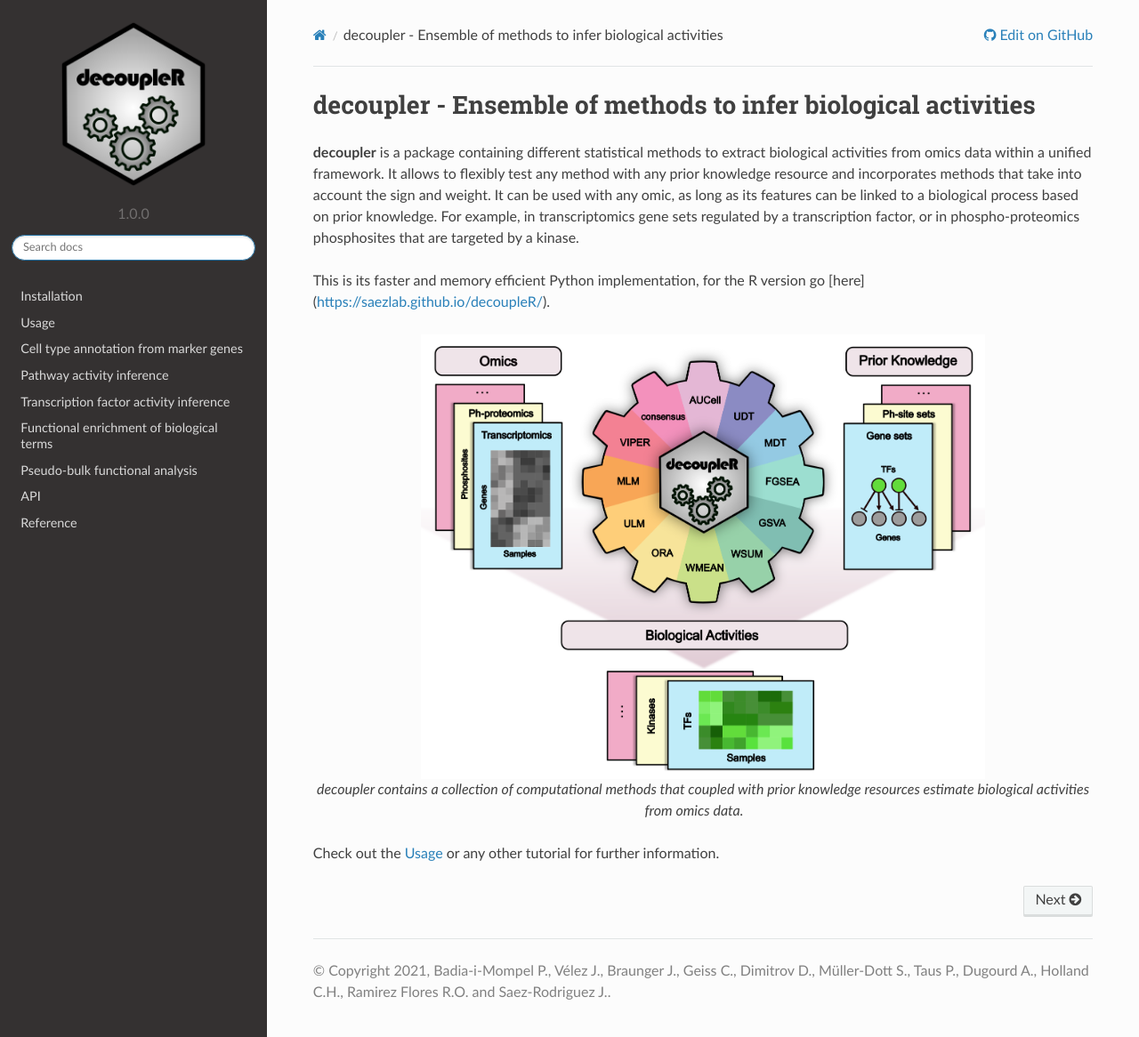
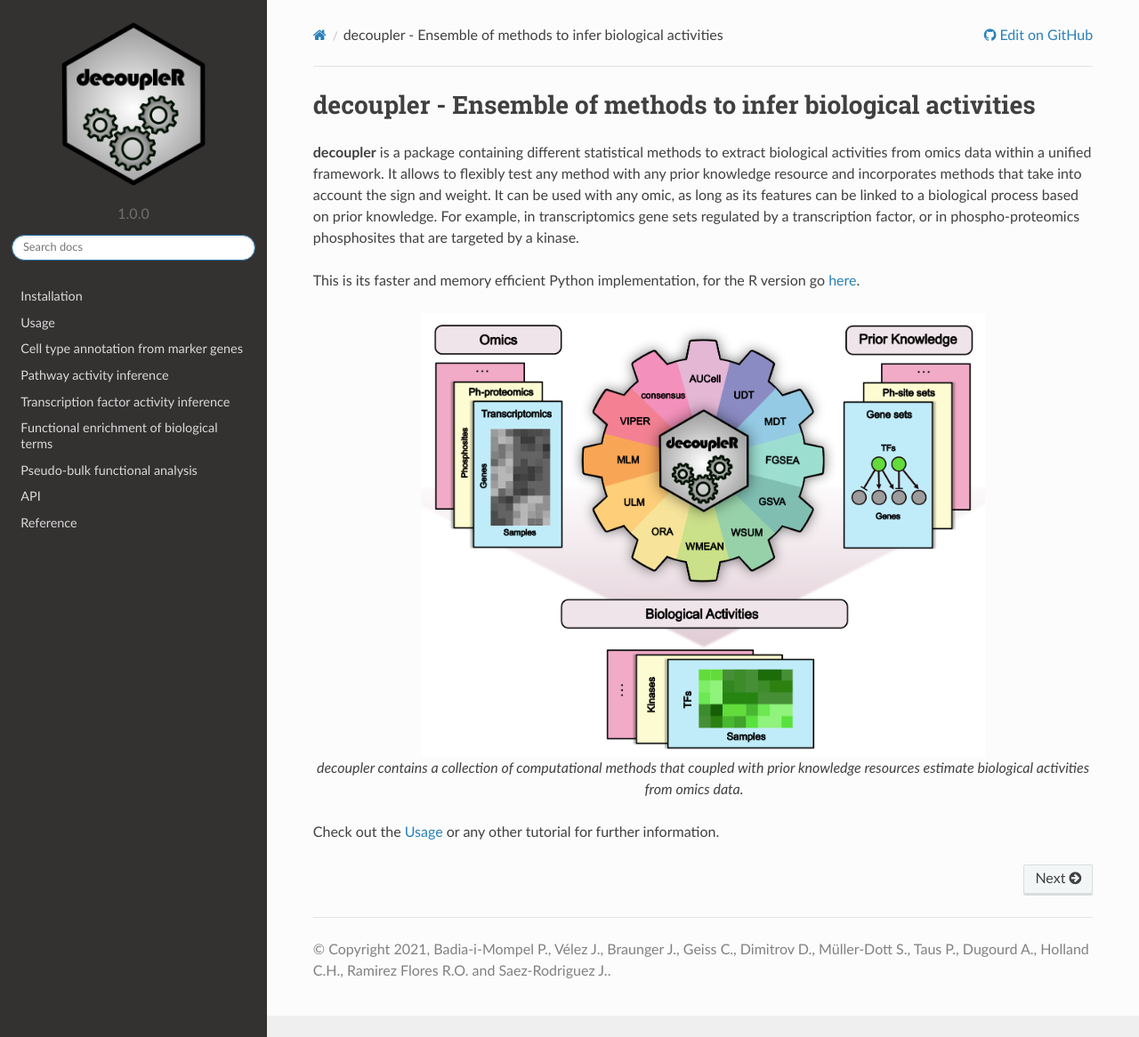
Before and after one commit to saezlab/decoupler-py, a Sphinx documentation site: the page built from docs/source/index.rst, in a window 1280 px wide and 1166 px high. Shown: the whole window at 89% size. Built offline with Sphinx 7.4.7 and the Read the Docs theme 2.0.0, drawn with Linux system fonts in a browser that asks for light colours.

Commit message:
Updated index

```diff
--- a/docs/source/index.rst
+++ b/docs/source/index.rst
@@ -3,7 +3,7 @@
 
 **decoupler** is a package containing different statistical methods to extract biological activities from omics data within a unified framework. It allows to flexibly test any method with any prior knowledge resource and incorporates methods that take into account the sign and weight. It can be used with any omic, as long as its features can be linked to a biological process based on prior knowledge. For example, in transcriptomics gene sets regulated by a transcription factor, or in phospho-proteomics phosphosites that are targeted by a kinase.
 
-This is its faster and memory efficient Python implementation, for the R version go [here](https://saezlab.github.io/decoupleR/).
+This is its faster and memory efficient Python implementation, for the R version go `here <https://saezlab.github.io/decoupleR/>`_.
 
 .. figure:: graphical_abstract.png
    :height: 500px
```
